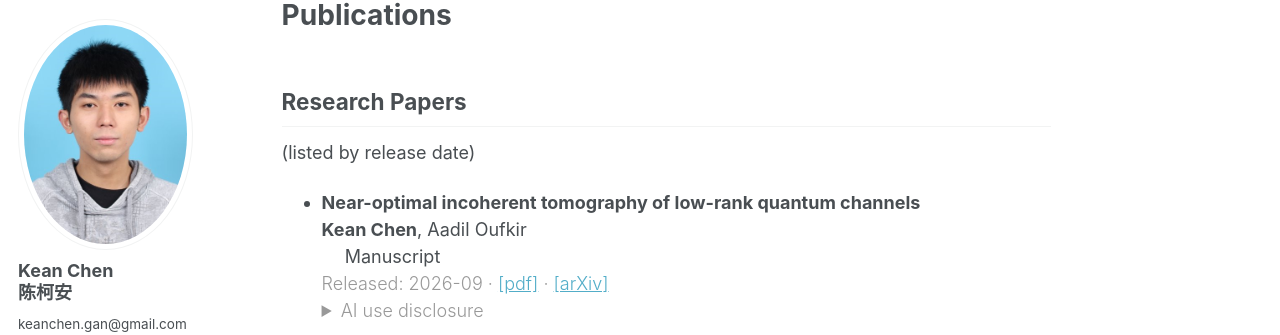
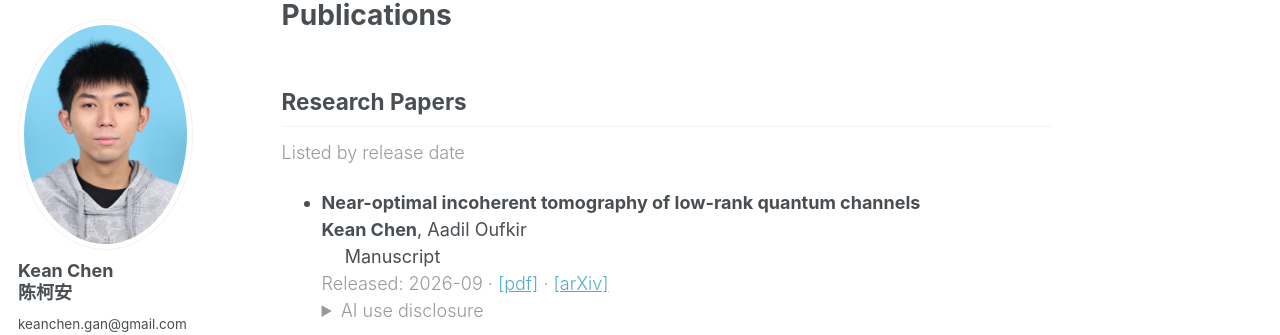
Before and after one commit to cccorn/cccorn.github.io, a Jekyll site: the page built from _pages/publications.md, in a window 1280 px wide and 1400 px high. Shown: the part 105-440 px from the top of the window. Built offline with Jekyll 4.4.1, drawn with Linux system fonts in a browser that asks for light colours; some web fonts are replaced.

Commit message:
Update publications.md

```diff
--- a/_pages/publications.md
+++ b/_pages/publications.md
@@ -21,7 +21,7 @@ author_profile: true
 </style>
 
 ## Research Papers
-(listed by release date)
+<span class="light-text">Listed by release date</span>
 
 - **Near-optimal incoherent tomography of low-rank quantum channels**
 **Kean Chen**, Aadil Oufkir
```
Also changed, not shown: other parts of _pages/publications.md (+1 -1 lines).
